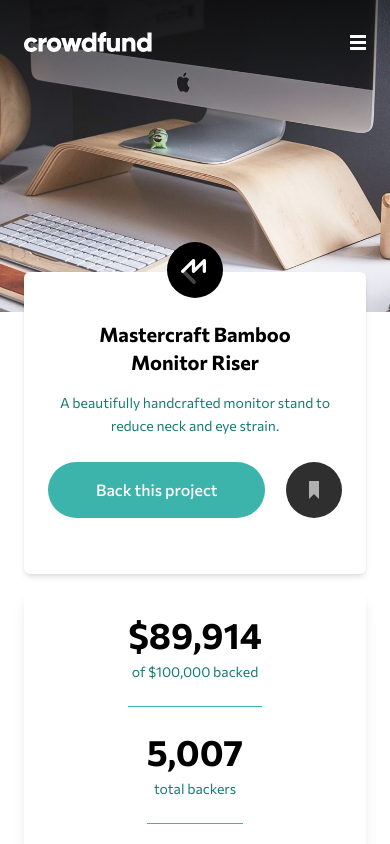
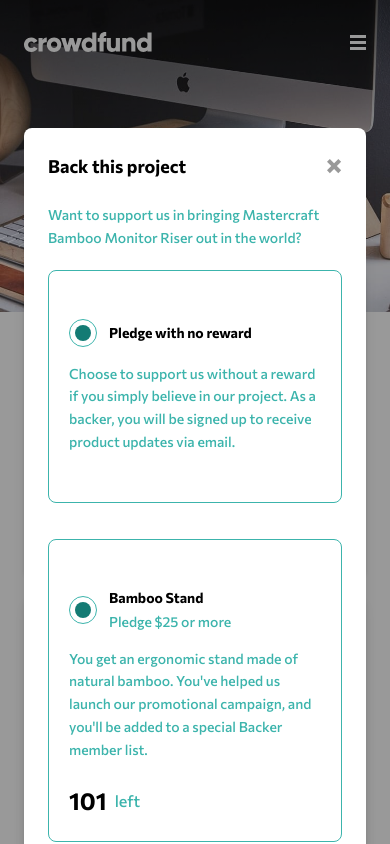
Before and after one commit to Dvin12/FrontEndMentorChallenges, a React (Vite) app: page / in a window 390 px wide. Both pictures are taken after a click on the button "Back this project". Shown: the top 844 px of the page. Built offline with nearby package versions, Linux system fonts and the light colour scheme.

Commit message:
finished mobile version, added navigation functionality and started to work on the modal functionality

```diff
--- a/src/App.jsx
+++ b/src/App.jsx
@@ -5,17 +5,30 @@ import Section from "./components/Section";
 import Back from "./components/Back";
 import Total from "./components/Total";
 import Reward from "./components/Reward";
+import Modal from "./components/Modal";
+import { useState } from "react";
 
 export default function App() {
+  const [backed, setBacked] = useState(89914);
+  const [totalBackers, setTotalBackers] = useState(5007);
+  const [bamboo, setBamboo] = useState(false);
+  const [black, setBlack] = useState(false);
+  const [activeModal, setActiveModal] = useState(false);
+
   return (
     <Main>
       <Header />
       <Nav />
       <Section>
-        <Back />
-        <Total />
-        <Reward />
+        <Back setActiveModal={setActiveModal} />
+        <Total totalBackers={totalBackers} backed={backed} />
+        <Reward
+          setBamboo={setBamboo}
+          setBlack={setBlack}
+          setActiveModal={setActiveModal}
+        />
       </Section>
+      {activeModal ? <Modal setActiveModal={setActiveModal} /> : ""}
     </Main>
   );
 }
--- a/src/components/Back.jsx
+++ b/src/components/Back.jsx
@@ -1,4 +1,8 @@
-export default function Back() {
+export default function Back({ setActiveModal }) {
+  function handleBackProject() {
+    setActiveModal(true);
+  }
+
   return (
     <article className=" z-40 flex flex-col items-center justify-between w-full px-6 py-12 text-center shadow-md -mt-14  bg-[#fff] rounded-md ">
       <img
@@ -13,7 +17,10 @@ export default function Back() {
         A beautifully handcrafted monitor stand to reduce neck and eye strain.
       </p>
       <section className="flex items-center justify-between w-full my-2">
-        <button className="px-12 py-4 rounded-full bg-cyan text-[#fff] font-medium">
+        <button
+          className="px-12 py-4 rounded-full bg-cyan text-[#fff] font-medium"
+          onClick={handleBackProject}
+        >
           Back this project
         </button>
         <button>
--- a/src/components/Header.jsx
+++ b/src/components/Header.jsx
@@ -1,8 +1,8 @@
-export default function Header() {
+export default function Header({ setActiveModal }) {
   return (
     <header className="relative w-full h-full ">
       <img src="./assets/images/image-hero-mobile.jpg" alt="" />
-      <div className="absolute top-0 z-0 w-full  bg-gradient-to-b from-black to-transparent h-1/2 opacity-60"></div>
+      <div className="absolute top-0 z-0 w-full bg-gradient-to-b from-black to-transparent h-1/2 opacity-60"></div>
     </header>
   );
 }
--- /dev/null
+++ b/src/components/Modal.jsx
@@ -0,0 +1,11 @@
+import Pledge from "./Pledge";
+import Success from "./Success";
+
+export default function Modal({ setActiveModal }) {
+  return (
+    <section className="absolute top-0 z-50 w-full h-full px-6 bg-black bg-opacity-40">
+      <Pledge setActiveModal={setActiveModal} />
+      {/* <Success /> */}
+    </section>
+  );
+}
--- /dev/null
+++ b/src/components/Pledge.jsx
@@ -0,0 +1,96 @@
+export default function Pledge({ setActiveModal }) {
+  function handleCloseModal() {
+    setActiveModal(false);
+  }
+
+  return (
+    <section className="w-full bg-[#fff] my-32 flex flex-col p-6 rounded-lg shadow-lg">
+      <section className="flex items-center justify-between">
+        <h6 className="text-lg font-semibold ">Back this project</h6>
+        <button onClick={handleCloseModal}>
+          <img src="./assets/images/icon-close-modal.svg" alt="" />
+        </button>
+      </section>
+      <p className="pt-6 text-sm font-medium leading-relaxed text-cyan">
+        Want to support us in bringing Mastercraft Bamboo Monitor Riser out in
+        the world?
+      </p>
+
+      <article className="border-[1px] rounded-lg border-cyan px-5 py-12 my-5">
+        <section className="flex items-center gap-3">
+          <button className="border-[1px] border-cyan w-7 h-7 rounded-full flex items-center justify-center bg-c ">
+            <div className="w-4 h-4 rounded-full bg-dCyan"></div>
+          </button>
+          <h6 className="text-sm font-semibold">Pledge with no reward</h6>
+        </section>
+        <p className="mt-4 text-sm font-medium leading-relaxed text-cyan">
+          Choose to support us without a reward if you simply believe in our
+          project. As a backer, you will be signed up to receive product updates
+          via email.
+        </p>
+      </article>
+
+      <article className="border-[1px] rounded-lg border-cyan px-5 pt-12 my-4 ">
+        <section className="flex items-center gap-3">
+          <button className="border-[1px] border-cyan w-7 h-7 rounded-full flex items-center justify-center bg-c ">
+            <div className="w-4 h-4 rounded-full bg-dCyan"></div>
+          </button>
+          <div className="flex flex-col justify-center gap-1">
+            <h6 className="text-sm font-semibold">Bamboo Stand</h6>
+            <p className="text-sm font-medium text-cyan">Pledge $25 or more</p>
+          </div>
+        </section>
+        <p className="mt-4 text-sm font-medium leading-relaxed text-cyan">
+          You get an ergonomic stand made of natural bamboo. You've helped us
+          launch our promotional campaign, and you'll be added to a special
+          Backer member list.
+        </p>
+        <section className="flex items-center gap-2 py-6">
+          <span className="text-2xl font-semibold ">101</span>
+          <span className="font-medium text-cyan">left</span>
+        </section>
+      </article>
+
+      <article className="border-[1px] rounded-lg border-cyan px-5 pt-12 my-4 ">
+        <section className="flex items-center gap-3">
+          <button className="border-[1px] border-cyan w-7 h-7 rounded-full flex items-center justify-center bg-c ">
+            <div className="w-4 h-4 rounded-full bg-dCyan"></div>
+          </button>
+          <div className="flex flex-col justify-center gap-1">
+            <h6 className="text-sm font-semibold">Black Edition Stand</h6>
+            <p className="text-sm font-medium text-cyan">Pledge $75 or more</p>
+          </div>
+        </section>
+        <p className="mt-4 text-sm font-medium leading-relaxed text-cyan">
+          You get a Black Special Editon computer stand and a personal thank
+          you. You'll be added to our Backer member list. Shipping is included.
+        </p>
+        <section className="flex items-center gap-2 py-6">
+          <span className="text-2xl font-semibold ">64</span>
+          <span className="font-medium text-cyan">left</span>
+        </section>
+      </article>
+
+      <article className="border-[1px] rounded-lg border-cyan px-5 pt-12 my-4 opacity-50 ">
+        <section className="flex items-center gap-3">
+          <button className="border-[1px] border-cyan w-7 h-7 rounded-full flex items-center justify-center bg-c ">
+            <div className="w-4 h-4 rounded-full bg-dCyan"></div>
+          </button>
+          <div className="flex flex-col justify-center gap-1">
+            <h6 className="text-sm font-semibold">Mahogany Special Edition</h6>
+            <p className="text-sm font-medium text-cyan">Pledge $200 or more</p>
+          </div>
+        </section>
+        <p className="mt-4 text-sm font-medium leading-relaxed text-cyan">
+          You get two Special Editon Mahogany stands, a Backer T-Shirt and a
+          personal thank you. You'll be added to our Backer member list.
+          Shipping is included
+        </p>
+        <section className="flex items-center gap-2 py-6">
+          <span className="text-2xl font-semibold ">0</span>
+          <span className="font-medium text-cyan">left</span>
+        </section>
+      </article>
+    </section>
+  );
+}
--- a/src/components/Reward.jsx
+++ b/src/components/Reward.jsx
@@ -1,6 +1,16 @@
 import About from "./About";
 
-export default function Reward() {
+export default function Reward({ setBamboo, setBlack, setActiveModal }) {
+  function handleBamboo() {
+    setBamboo(true);
+    setActiveModal(true);
+  }
+
+  function handleBlack() {
+    setBlack(true);
+    setActiveModal(true);
+  }
+
   return (
     <article className="my-6 bg-[#fff] w-full shadow-md rounded-md items-start px-6 py-8 flex flex-col justify-center">
       <About />
@@ -17,7 +27,10 @@ export default function Reward() {
           <span className="text-4xl">101</span>
           <span className="pt-1 font-normal">left</span>
         </section>
-        <button className="px-8 py-3 rounded-full mt-7 bg-cyan text-[#fff] ">
+        <button
+          className="px-8 py-3 rounded-full mt-7 bg-cyan text-[#fff] "
+          onClick={handleBamboo}
+        >
           Select Reward
         </button>
       </section>
@@ -33,7 +46,10 @@ export default function Reward() {
           <span className="text-4xl">64</span>
           <span className="pt-1 font-normal">left</span>
         </section>
-        <button className="px-8 py-3 rounded-full mt-7 bg-cyan text-[#fff] ">
+        <button
+          className="px-8 py-3 rounded-full mt-7 bg-cyan text-[#fff]"
+          onClick={handleBlack}
+        >
           Select Reward
         </button>
       </section>
--- /dev/null
+++ b/src/components/Success.jsx
@@ -0,0 +1,16 @@
+export default function Success() {
+  return (
+    <section className="w-full bg-[#fff] my-32 flex flex-col items-center justify-center py-12 px-4 rounded-lg shadow-lg">
+      <img src="./assets/images/icon-check.svg" alt="" />
+      <h3 className="my-5 text-lg font-semibold">Thanks for your support!</h3>
+      <p className="text-sm font-medium leading-relaxed text-center text-cyan">
+        Your pledge brings us one step closer to sharing Mastercraft Bamboo
+        Monitor Riser worldwide. You will get an email once our campaign is
+        completed.
+      </p>
+      <button className="mt-10 bg-cyan text-[#fff] px-8 py-3 rounded-full font-medium">
+        Got it!
+      </button>
+    </section>
+  );
+}
--- a/src/components/Total.jsx
+++ b/src/components/Total.jsx
@@ -1,12 +1,12 @@
-export default function Total() {
+export default function Total({ totalBackers, backed }) {
   return (
     <article className="z-40 flex flex-col items-center justify-center w-full px-6 rounded-md shadow-lg bg-[#fff] ">
       <section className="flex flex-col items-center justify-center  border-b-[1px] border-b-cyan py-6 gap-2 ">
-        <h3 className="text-4xl font-bold">$89,914</h3>
+        <h3 className="text-4xl font-bold">${backed.toLocaleString()}</h3>
         <p className="text-sm text-dCyan ">of $100,000 backed</p>
       </section>
       <section className="flex flex-col items-center justify-center border-b-[1px] gap-2 border-b-cyan  py-6 ">
-        <h3 className="text-4xl font-bold">5,007</h3>
+        <h3 className="text-4xl font-bold">{totalBackers.toLocaleString()}</h3>
         <p className="text-sm text-dCyan">total backers</p>
       </section>
       <section className="flex flex-col items-center justify-center ">
@@ -18,7 +18,7 @@ export default function Total() {
         className="w-full my-6 overflow-hidden rounded-lg appearance-none bg-cyan bg-opacity-40"
         min={0}
         max={100000}
-        value={89914}
+        value={86000}
       />
     </article>
   );
--- a/src/index.css
+++ b/src/index.css
@@ -1,4 +1,15 @@
 @import url("https://fonts.googleapis.com/css2?family=Commissioner:wght@400;500;700&display=swap");
+
+input[type="range"]::-webkit-slider-thumb {
+  width: 14px;
+  -webkit-appearance: none;
+  appearance: none;
+  height: 14px;
+  cursor: ew-resize;
+  background-color: #147b74;
+  box-shadow: -405px 0 0 400px #147b74;
+  border-radius: 100%;
+}
 
 @tailwind base;
 @tailwind components;
```
